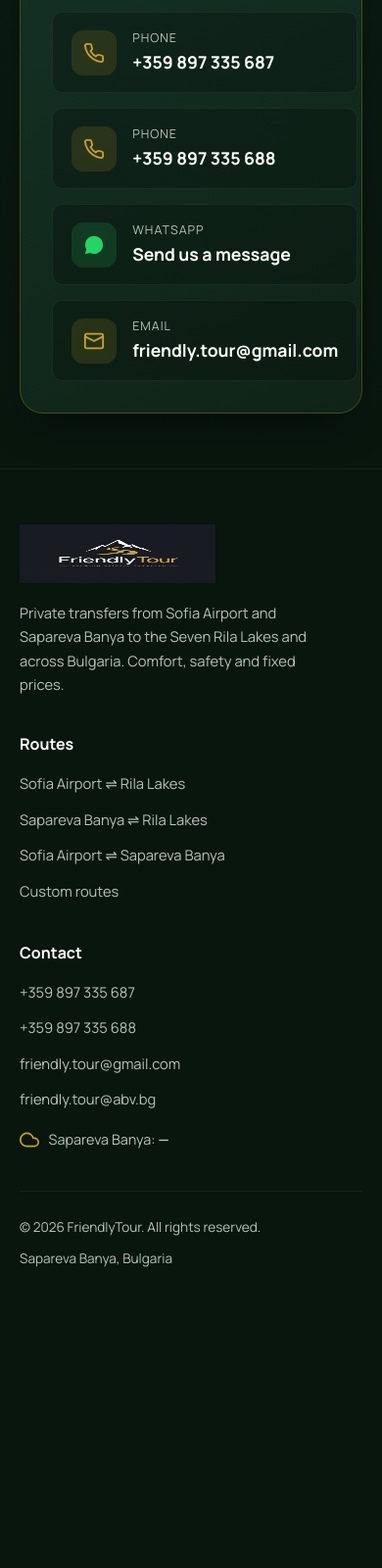
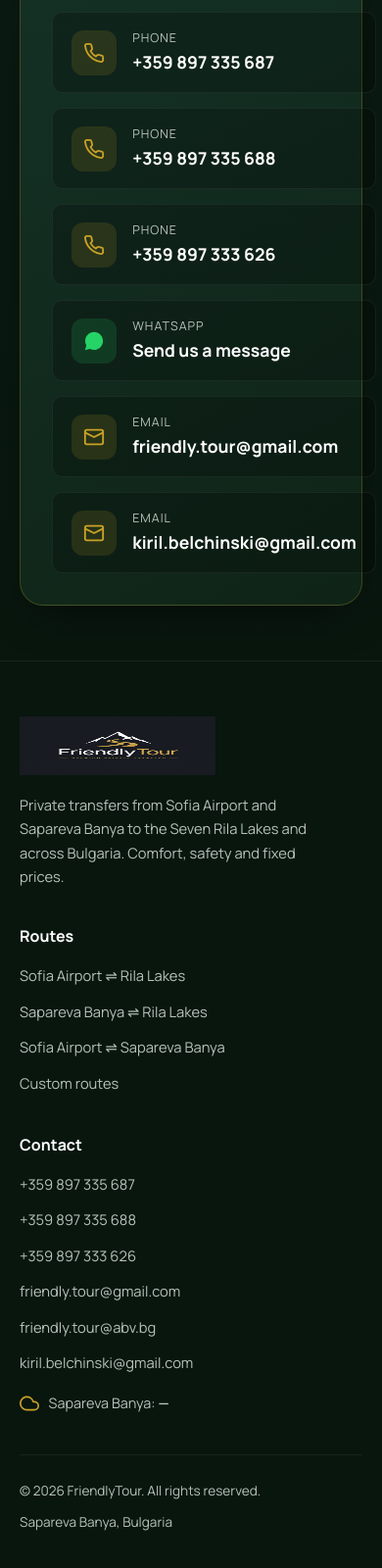
Before and after one commit to kbelchinski/FriendlyTour, a plain HTML site: page v1-alpine-premium/index.html in a window 390 px wide. Shown: the part 9589-11189 px from the top of the page at 98% size. Before the commit the page ends 10971 px from the top, so only its background shows below. Drawn offline with nearby package versions, Linux system fonts and the light colour scheme; no server answers; a web font is replaced by a local one.

Commit message:
Add extra phone (+359897333626) and email (kiril.belchinski@gmail.com) to all 3 versions

```diff
--- a/v1-alpine-premium/index.html
+++ b/v1-alpine-premium/index.html
@@ -451,6 +451,10 @@
                 <span class="cm-icon"><svg viewBox="0 0 24 24" fill="none" stroke="currentColor" stroke-width="2" stroke-linecap="round" stroke-linejoin="round"><path d="M22 16.92v3a2 2 0 0 1-2.18 2 19.79 19.79 0 0 1-8.63-3.07 19.5 19.5 0 0 1-6-6 19.79 19.79 0 0 1-3.07-8.67A2 2 0 0 1 4.11 2h3a2 2 0 0 1 2 1.72c.13.96.36 1.9.7 2.81a2 2 0 0 1-.45 2.11L8.09 9.91a16 16 0 0 0 6 6l1.27-1.27a2 2 0 0 1 2.11-.45c.9.34 1.85.57 2.81.7A2 2 0 0 1 22 16.92z"/></svg></span>
                 <div><span data-i18n="labelPhone">Телефон</span><strong>+359 897 335 688</strong></div>
               </a>
+              <a href="tel:+359897333626" class="contact-method">
+                <span class="cm-icon"><svg viewBox="0 0 24 24" fill="none" stroke="currentColor" stroke-width="2" stroke-linecap="round" stroke-linejoin="round"><path d="M22 16.92v3a2 2 0 0 1-2.18 2 19.79 19.79 0 0 1-8.63-3.07 19.5 19.5 0 0 1-6-6 19.79 19.79 0 0 1-3.07-8.67A2 2 0 0 1 4.11 2h3a2 2 0 0 1 2 1.72c.13.96.36 1.9.7 2.81a2 2 0 0 1-.45 2.11L8.09 9.91a16 16 0 0 0 6 6l1.27-1.27a2 2 0 0 1 2.11-.45c.9.34 1.85.57 2.81.7A2 2 0 0 1 22 16.92z"/></svg></span>
+                <div><span data-i18n="labelPhone">Телефон</span><strong>+359 897 333 626</strong></div>
+              </a>
               <a href="https://wa.me/359897335687?text=Здравейте%2C%20бих%20искал%20да%20запитам%20за%20трансфер." target="_blank" rel="noopener" class="contact-method">
                 <span class="cm-icon wa"><svg viewBox="0 0 24 24" fill="currentColor"><path d="M12.04 2c-5.46 0-9.9 4.44-9.9 9.9 0 1.75.46 3.45 1.32 4.95L2 22l5.3-1.39c1.45.79 3.08 1.21 4.74 1.21 5.46 0 9.9-4.44 9.9-9.9S17.5 2 12.04 2z"/></svg></span>
                 <div><span data-i18n="labelWhatsapp">WhatsApp</span><strong data-i18n="waValue">Пиши ни съобщение</strong></div>
@@ -458,6 +462,10 @@
               <a href="mailto:friendly.tour@gmail.com?subject=Заявка%20за%20трансфер&body=Здравейте%2C%0AБих%20искал%20да%20направя%20резервация%3A%0A-%20Дата%3A%0A-%20Час%3A%0A-%20Маршрут%3A%0A-%20Брой%20пътници%3A" class="contact-method">
                 <span class="cm-icon"><svg viewBox="0 0 24 24" fill="none" stroke="currentColor" stroke-width="2" stroke-linecap="round" stroke-linejoin="round"><rect x="2" y="4" width="20" height="16" rx="2"/><path d="m22 7-10 5L2 7"/></svg></span>
                 <div><span data-i18n="labelEmail">Имейл</span><strong>friendly.tour@gmail.com</strong></div>
+              </a>
+              <a href="mailto:kiril.belchinski@gmail.com?subject=Заявка%20за%20трансфер&body=Здравейте%2C%0AБих%20искал%20да%20направя%20резервация%3A%0A-%20Дата%3A%0A-%20Час%3A%0A-%20Маршрут%3A%0A-%20Брой%20пътници%3A" class="contact-method">
+                <span class="cm-icon"><svg viewBox="0 0 24 24" fill="none" stroke="currentColor" stroke-width="2" stroke-linecap="round" stroke-linejoin="round"><rect x="2" y="4" width="20" height="16" rx="2"/><path d="m22 7-10 5L2 7"/></svg></span>
+                <div><span data-i18n="labelEmail">Имейл</span><strong>kiril.belchinski@gmail.com</strong></div>
               </a>
             </div>
           </div>
@@ -487,8 +495,10 @@
             <ul>
               <li><a href="tel:+359897335687">+359 897 335 687</a></li>
               <li><a href="tel:+359897335688">+359 897 335 688</a></li>
+              <li><a href="tel:+359897333626">+359 897 333 626</a></li>
               <li><a href="mailto:friendly.tour@gmail.com">friendly.tour@gmail.com</a></li>
               <li><a href="mailto:friendly.tour@abv.bg">friendly.tour@abv.bg</a></li>
+              <li><a href="mailto:kiril.belchinski@gmail.com">kiril.belchinski@gmail.com</a></li>
             </ul>
             <div class="footer-weather" style="margin-top:1rem;">
               <svg viewBox="0 0 24 24" fill="none" stroke="currentColor" stroke-width="2" stroke-linecap="round" stroke-linejoin="round"><path d="M18 10h-1.26A8 8 0 1 0 9 20h9a5 5 0 0 0 0-10z"/></svg>
```
Also changed, not shown: v2-clean-trust/index.html (+3 -1 lines), v3-bold-adventure/index.html (+3 -1 lines), 3 other files.
